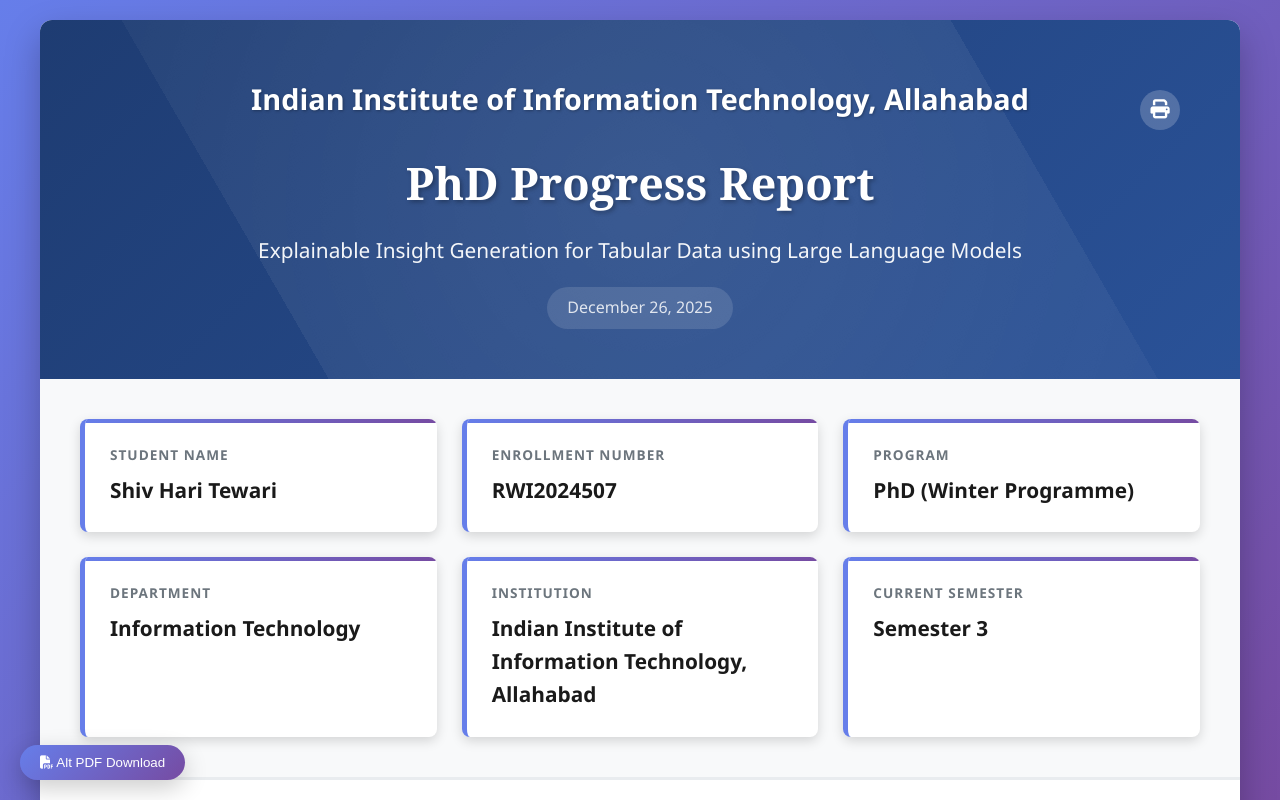
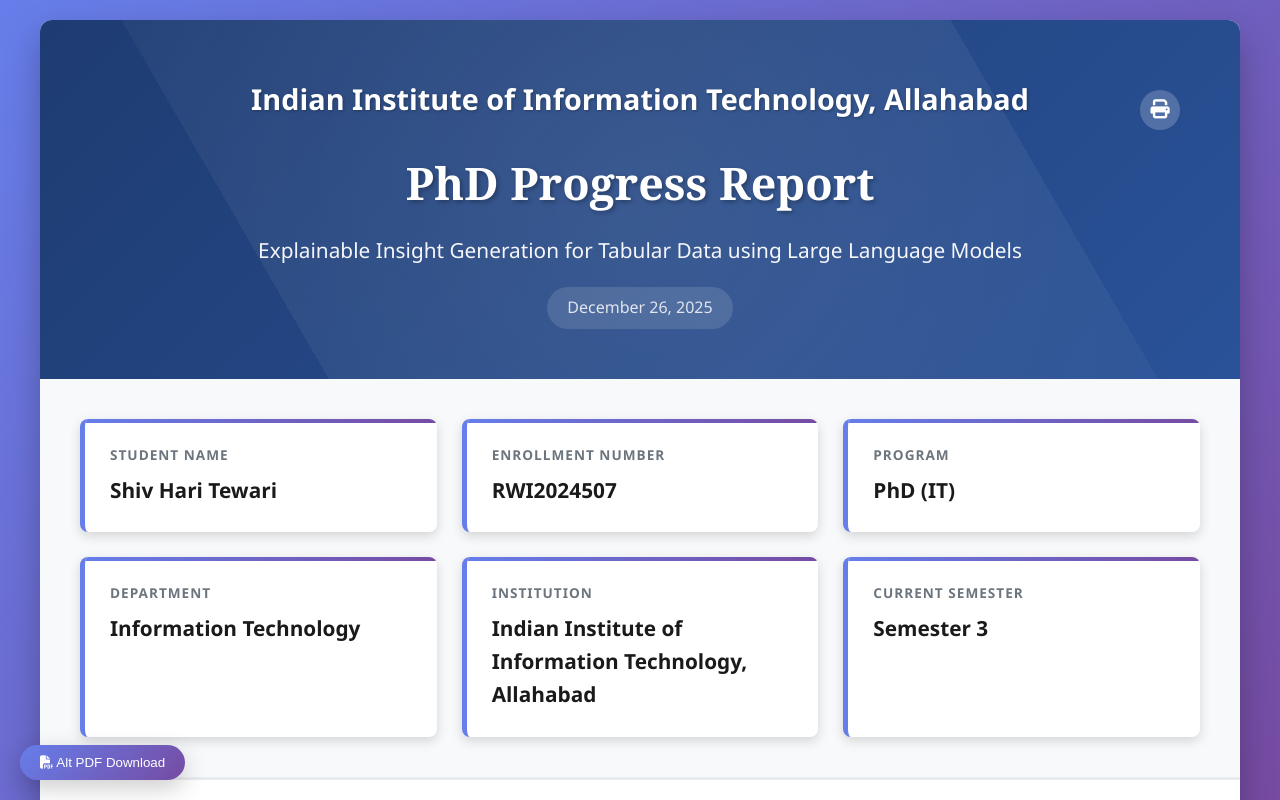
Before and after one commit to Shivhari99/Phd-Progress-Report, a plain HTML site: page index.html in a window 1280 px wide. Shown: the top 800 px of the page. Drawn offline with Linux system fonts and the light colour scheme.

Commit message:
Update index.html

```diff
--- a/index.html
+++ b/index.html
@@ -1117,7 +1117,7 @@
             </div>
             <div class="info-card">
                 <div class="info-label">Program</div>
-                <div class="info-value">PhD (Winter Programme)</div>
+                <div class="info-value">PhD (IT)</div>
             </div>
             <div class="info-card">
                 <div class="info-label">Department</div>
```
